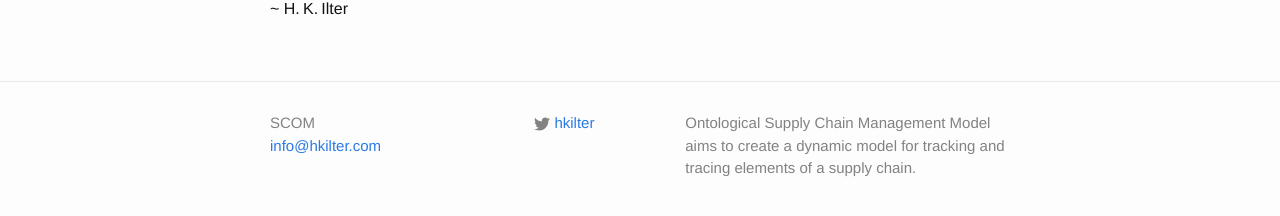
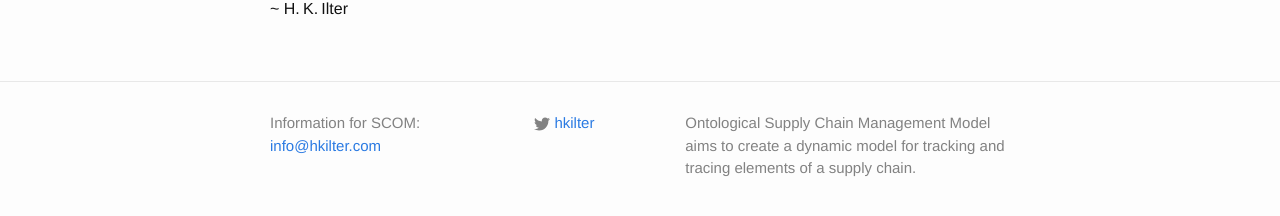
Before and after one commit to hkilter/hkilter-old.github.io, a Jekyll site: the page built from about.md, in a window 1280 px wide. Shown: the part 530-746 px from the top of the page. Built offline with Jekyll 4.4.1, drawn with Linux system fonts in a browser that asks for light colours.

Commit message:
footer corrected

```diff
--- a/_includes/footer.html
+++ b/_includes/footer.html
@@ -7,7 +7,7 @@
     <div class="footer-col-wrapper">
       <div class="footer-col  footer-col-1">
         <ul class="contact-list">
-          <li>{{ site.title }}</li>
+          <li>Information for {{ site.title }}:</li>
           <li><a href="mailto:{{ site.email }}">{{ site.email }}</a></li>
         </ul>
       </div>
```
